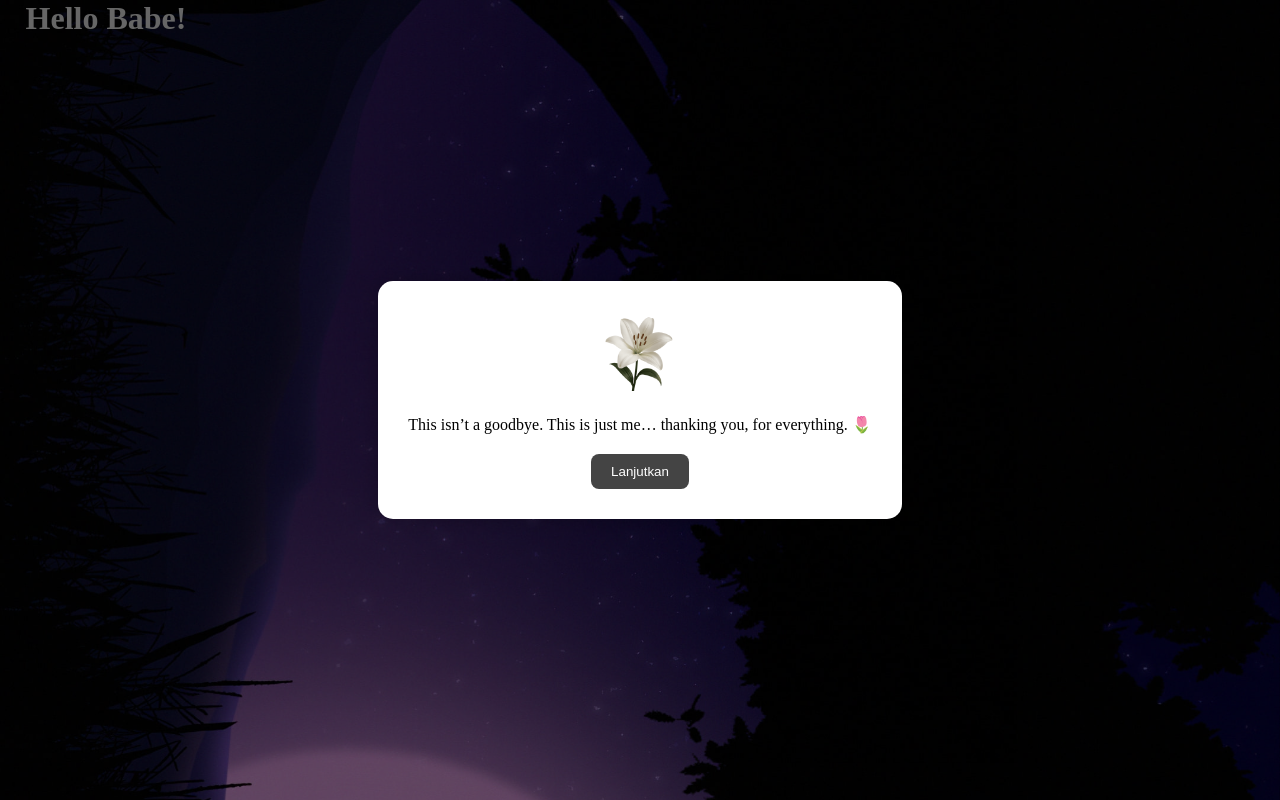
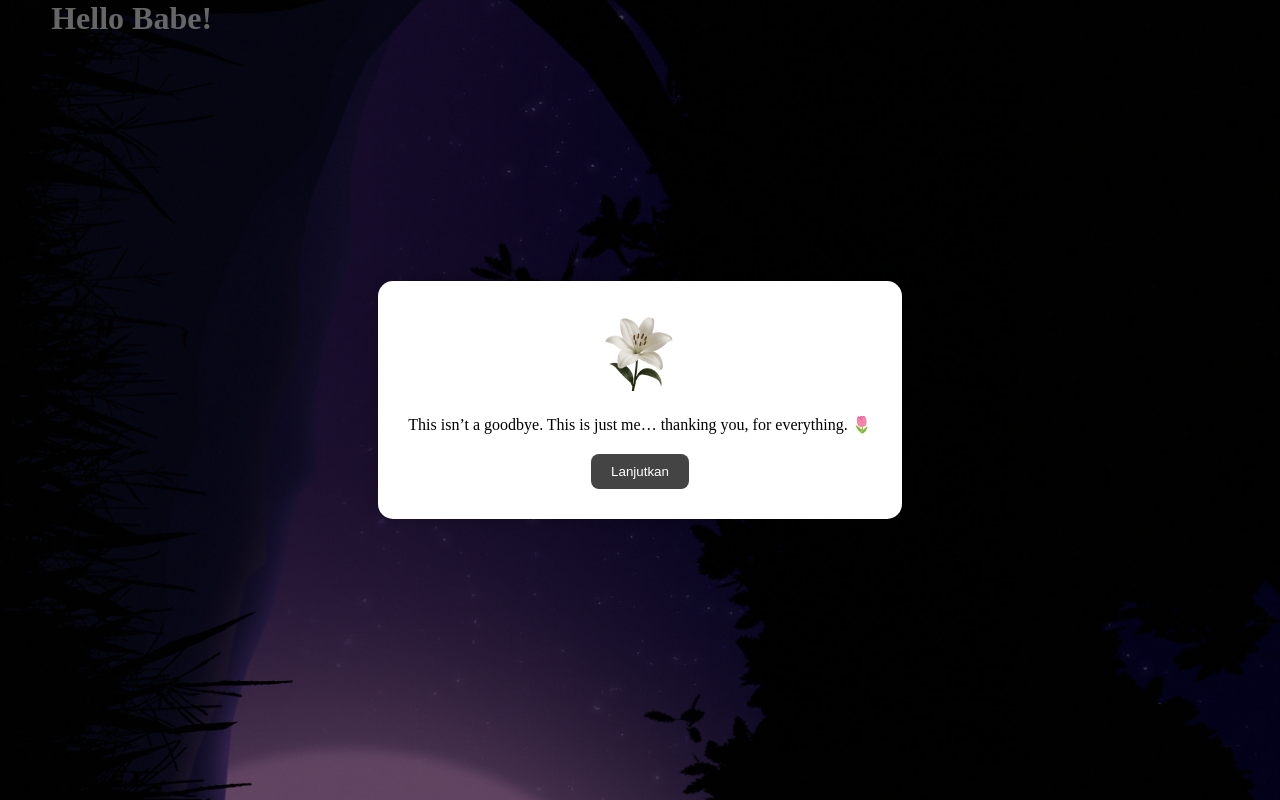
Before and after one commit to Naxe21/FinalChapter, a plain HTML site: page index.html in a window 1280 px wide. Drawn offline with Linux system fonts and the light colour scheme.

Commit message:
Update Final_Chapter.css

```diff
--- a/Final_Chapter.css
+++ b/Final_Chapter.css
@@ -18,7 +18,7 @@ html, body {
 
 #teks{
     color:white;
-    margin-left: 2vw;
+    margin-left: 4vw;
 }
 #overlay.fade-out {
   opacity: 0;
```
